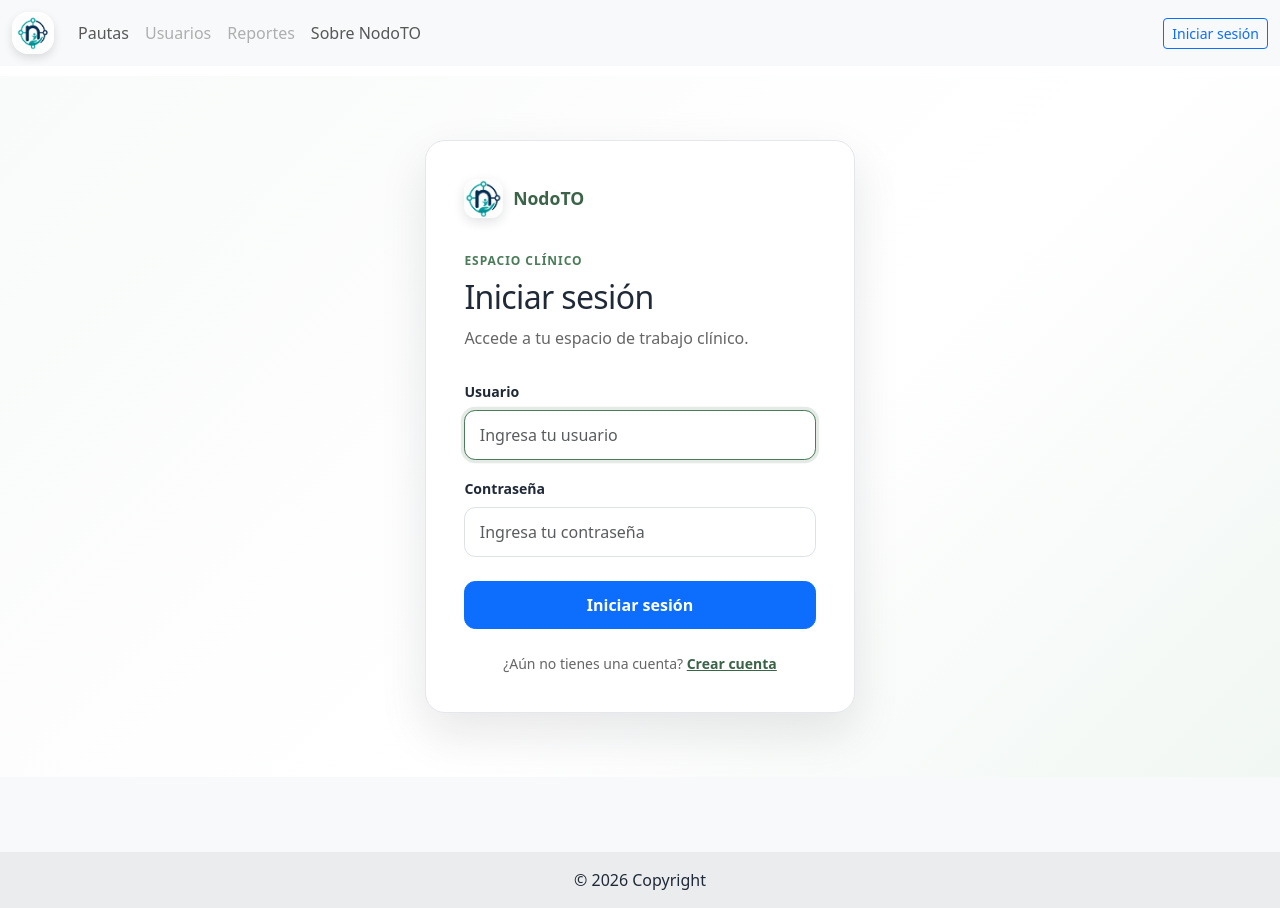
After one commit to Tomas-FV/NodoTO, a Django app: page /auth/login/ in a window 1280 px wide. The commit adds this page. Run offline with Django 5.2, Linux system fonts and the light colour scheme.

Commit message:
Add: Autenticacion de ususarios

```diff
--- a/UsersHub/templates/base.html
+++ b/UsersHub/templates/base.html
@@ -57,31 +57,24 @@
 
                 <!-- Elementos derecha -->
                 <div class="d-flex align-items-center gap-3">
-                    <!-- Notificaciones -->
-                    <!-- <div class="dropdown">
-                        <a class="link-secondary dropdown-toggle" href="#"
-                            data-bs-toggle="dropdown" aria-expanded="false">
-                            <i class="fas fa-bell"></i>
-                            <span class="badge rounded-pill bg-danger">1</span>
-                        </a>
+                    {% if user.is_authenticated %}
+                    <div class="dropdown">
+                        <button class="btn btn-link nav-user-button dropdown-toggle" type="button" data-bs-toggle="dropdown" aria-expanded="false">
+                            <span class="nav-user-avatar">{{ user.username|first|upper }}</span>
+                            <span class="d-none d-sm-inline">{{ user.username }}</span>
+                        </button>
                         <ul class="dropdown-menu dropdown-menu-end">
-                            <li><a class="dropdown-item" href="#">Sin notificaciones</a></li>
+                            <li><span class="dropdown-item-text small text-muted">Sesión iniciada</span></li>
+                            {% if user.is_staff %}
+                            <li><a class="dropdown-item" href="{% url 'adminhub_view' %}">Panel administrativo</a></li>
+                            {% endif %}
+                            <li><hr class="dropdown-divider"></li>
+                            <li><a class="dropdown-item" href="{% url 'logout' %}">Cerrar sesión</a></li>
                         </ul>
-                    </div> -->
-                    <!-- Avatar -->
-                    <!-- <div class="dropdown">
-                        <a class="dropdown-toggle d-flex align-items-center link-secondary" href="#"
-                            data-bs-toggle="dropdown" aria-expanded="false">
-                            <img src="https://mdbcdn.b-cdn.net/img/new/avatars/2.webp"
-                                class="rounded-circle" height="30" alt="Avatar" loading="lazy" />
-                        </a>
-                        <ul class="dropdown-menu dropdown-menu-end">
-                            <li><a class="dropdown-item" href="#">Mi perfil</a></li>
-                            <li><a class="dropdown-item" href="#">Configuración</a></li>
-                            <li><hr class="dropdown-divider"></li>
-                            <li><a class="dropdown-item" href="#">Cerrar sesión</a></li>
-                        </ul>
-                    </div> -->
+                    </div>
+                    {% else %}
+                    <a class="btn btn-outline-primary btn-sm" href="{% url 'login' %}">Iniciar sesión</a>
+                    {% endif %}
                 </div>
             </div>
         </div>
--- a/config/settings.py
+++ b/config/settings.py
@@ -54,6 +54,10 @@ MIDDLEWARE = [
 ]
 
 ROOT_URLCONF = 'config.urls'
+
+LOGIN_URL = '/auth/login/'
+LOGIN_REDIRECT_URL = '/'
+LOGOUT_REDIRECT_URL = '/auth/login/'
 
 TEMPLATES = [
     {
--- a/config/urls.py
+++ b/config/urls.py
@@ -19,6 +19,7 @@ from django.urls import include, path
 
 urlpatterns = [
     path('admin/', admin.site.urls),
+    path('auth/', include('core.urls')),
     path('admintools/', include('AdminHub.urls')),
     path('', include('UsersHub.urls')),
 ]
--- a/core/static/css/style.css
+++ b/core/static/css/style.css
@@ -745,6 +793,114 @@ body.admin-layout *::after {
     border-radius: 16px;
     padding: 0.9rem 1rem !important;
     font-size: 0.92rem;
+}
+
+.nav-user-button {
+    display: inline-flex;
+    align-items: center;
+    gap: 0.5rem;
+    color: var(--text);
+    text-decoration: none;
+    padding: 0.25rem 0.4rem;
+}
+
+.nav-user-avatar {
+    display: inline-grid;
+    place-items: center;
+    width: 2rem;
+    height: 2rem;
+    border-radius: 50%;
+    background: var(--brand-light);
+    color: var(--brand);
+    font-weight: 700;
+}
+
+.auth-page {
+    min-height: calc(100vh - 160px);
+    display: grid;
+    place-items: center;
+    padding: 4rem 1rem;
+    background: linear-gradient(135deg, #f8fbf9 0%, #ffffff 58%, #f1f7f3 100%);
+}
+
+.auth-panel {
+    width: min(100%, 430px);
+    padding: 2.4rem;
+    border: 1px solid var(--border);
+    border-radius: 1.25rem;
+    background: #fff;
+    box-shadow: 0 20px 48px rgba(15, 23, 42, 0.1);
+}
+
+.auth-brand {
+    display: flex;
+    align-items: center;
+    gap: 0.65rem;
+    margin-bottom: 1.8rem;
+    color: var(--brand-dark);
+    font-size: 1.1rem;
+    font-weight: 800;
+}
+
+.auth-brand img {
+    width: 2.4rem;
+    height: 2.4rem;
+    object-fit: contain;
+    border-radius: 0.75rem;
+    box-shadow: 0 4px 12px rgba(15, 23, 42, 0.12);
+}
+
+.auth-eyebrow {
+    color: var(--brand);
+    font-size: 0.75rem;
+    font-weight: 700;
+    letter-spacing: 0.08em;
+    text-transform: uppercase;
+}
+
+.auth-panel h1 {
+    margin: 0.45rem 0 0.6rem;
+    font-size: 2rem;
+    letter-spacing: -0.02em;
+}
+
+.auth-intro {
+    margin-bottom: 1.8rem;
+    color: var(--text-muted);
+}
+
+.auth-panel .form-label {
+    font-size: 0.88rem;
+    font-weight: 600;
+}
+
+.auth-input {
+    min-height: 3rem;
+    border-radius: 0.7rem;
+    padding: 0.75rem 0.9rem;
+}
+
+.auth-input:focus {
+    border-color: var(--brand);
+    box-shadow: 0 0 0 0.2rem var(--brand-focus);
+}
+
+.auth-submit {
+    min-height: 3rem;
+    margin-top: 0.5rem;
+    border-radius: 0.7rem;
+    font-weight: 700;
+}
+
+.auth-register {
+    margin-top: 1.5rem;
+    color: var(--text-muted);
+    text-align: center;
+}
+
+.auth-register a {
+    color: var(--brand-dark);
+    font-weight: 700;
 }
 
 @media (max-width: 991px) {
--- /dev/null
+++ b/core/templates/Auth/login.html
@@ -0,0 +1,31 @@
+{% extends 'base.html' %}
+{% load static %}
+
+{% block title %}Iniciar sesión{% endblock %}
+
+{% block content %}
+<div class="auth-page">
+    <div class="auth-panel">
+        <div class="auth-brand">
+            <img src="{% static 'img/LogoNodoTO.png' %}" alt="NodoTO" loading="lazy">
+            <span>NodoTO</span>
+        </div>
+        <span class="auth-eyebrow">Espacio clínico</span>
+        <h1>Iniciar sesión</h1>
+        <p class="auth-intro">Accede a tu espacio de trabajo clínico.</p>
+        <form method="post" novalidate>
+            {% csrf_token %}
+            <div class="mb-3">
+                <label class="form-label" for="username">Usuario</label>
+                <input class="form-control auth-input" type="text" id="username" name="username" autocomplete="username" placeholder="Ingresa tu usuario" required autofocus>
+            </div>
+            <div class="mb-3">
+                <label class="form-label" for="password">Contraseña</label>
+                <input class="form-control auth-input" type="password" id="password" name="password" autocomplete="current-password" placeholder="Ingresa tu contraseña" required>
+            </div>
+            <button class="btn btn-primary auth-submit w-100" type="submit">Iniciar sesión</button>
+        </form>
+        <p class="auth-register small mb-0">¿Aún no tienes una cuenta? <a href="{% url 'register' %}">Crear cuenta</a></p>
+    </div>
+</div>
+{% endblock %}
--- /dev/null
+++ b/core/urls.py
@@ -0,0 +1,9 @@
+from django.urls import path
+from . import views
+
+
+urlpatterns = [
+    path('login/', views.login_view, name='login'),
+    path('logout/', views.logout_view, name='logout'),
+    path('registro/', views.register_view, name='register'),
+]
--- a/core/views.py
+++ b/core/views.py
@@ -1 +1,56 @@
-from django.shortcuts import render
+from django.contrib import messages
+from django.contrib.auth import authenticate, login, logout
+from django.contrib.auth.models import User
+from django.shortcuts import redirect, render
+
+
+def login_view(request):
+    if request.user.is_authenticated:
+        return redirect('home')
+
+    if request.method == 'POST':
+        username = request.POST.get('username', '').strip()
+        password = request.POST.get('password', '')
+        user = authenticate(request, username=username, password=password)
+
+        if user is not None and user.is_active:
+            login(request, user)
+            destination = request.GET.get('next')
+            if not destination:
+                destination = 'adminhub_view' if user.is_staff else 'home'
+            return redirect(destination)
+
+        messages.error(request, 'El usuario o la contraseña no son válidos.')
+
+    return render(request, 'Auth/login.html')
+
+
+def logout_view(request):
+    logout(request)
+    return redirect('login')
+
+
+def register_view(request):
+    if request.user.is_authenticated:
+        return redirect('home')
+
+    if request.method == 'POST':
+        username = request.POST.get('username', '').strip()
+        email = request.POST.get('email', '').strip()
+        password = request.POST.get('password', '')
+        password_confirmation = request.POST.get('password_confirmation', '')
+
+        if not username or not email or not password:
+            messages.error(request, 'Completa todos los campos obligatorios.')
+        elif password != password_confirmation:
+            messages.error(request, 'Las contraseñas no coinciden.')
+        elif User.objects.filter(username=username).exists():
+            messages.error(request, 'Ese nombre de usuario ya está registrado.')
+        elif User.objects.filter(email=email).exists():
+            messages.error(request, 'Ese correo ya está registrado.')
+        else:
+            user = User.objects.create_user(username=username, email=email, password=password)
+            login(request, user)
+            return redirect('home')
+
+    return render(request, 'Auth/register.html')
```
Also changed, not shown: other parts of core/static/css/style.css (+48 -0 lines), AdminHub/templates/baseadmin.html (+8 -0 lines), AdminHub/views.py (+28 -0 lines), core/templates/Auth/register.html (added, +34 -0 lines).
